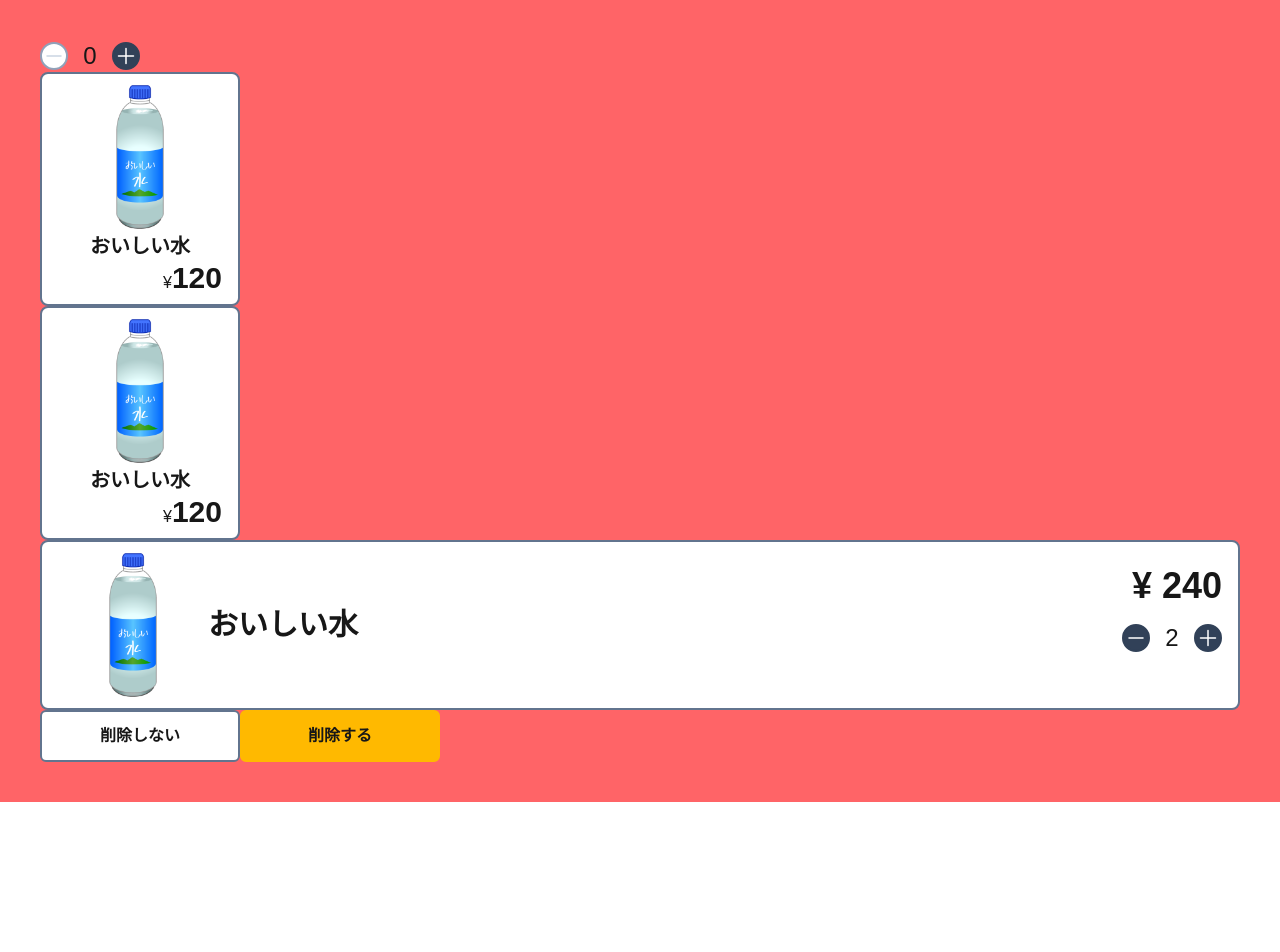
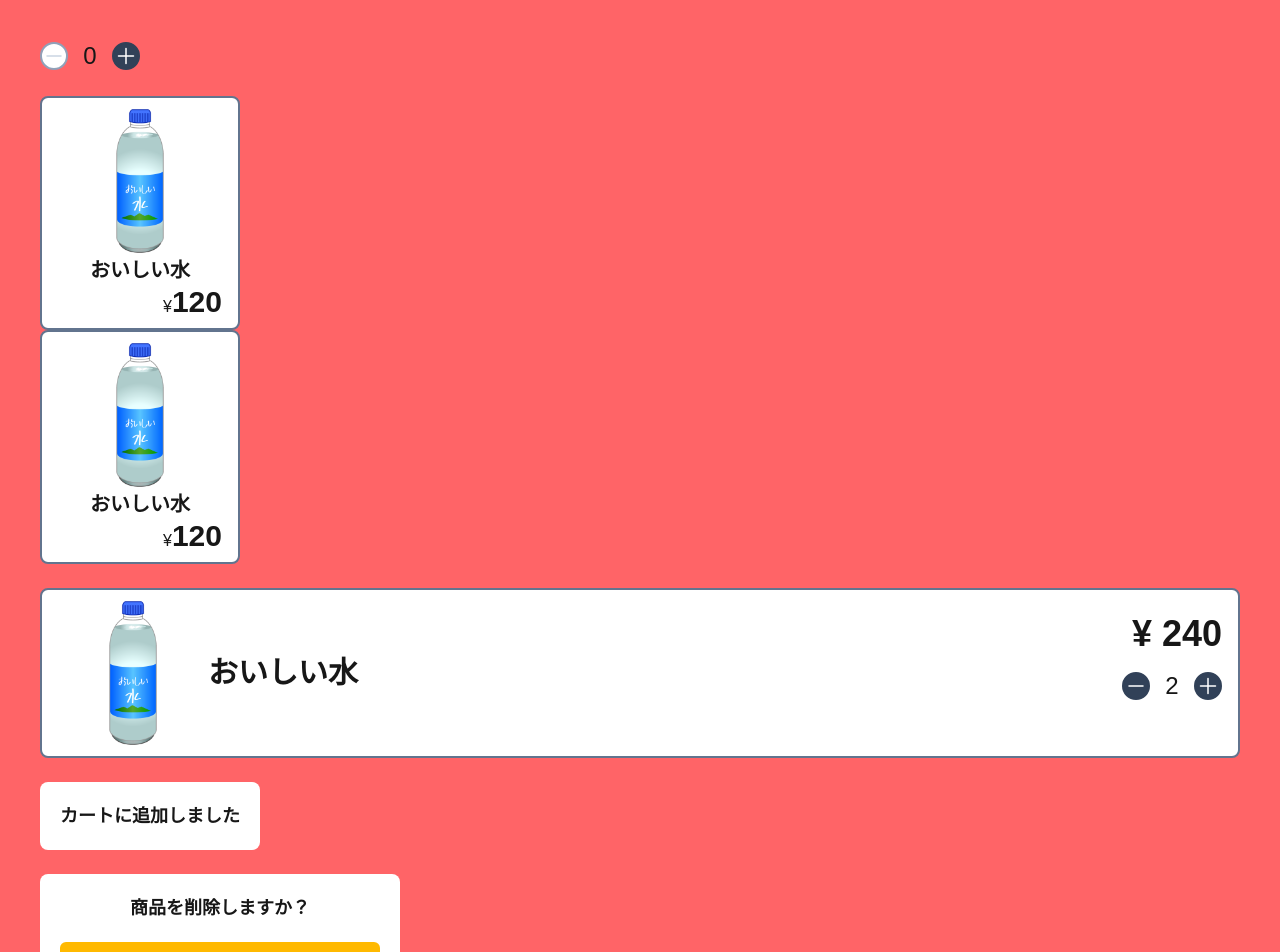
Before and after one commit to inooto/registry_next, a Next.js app: page / in a window 1280 px wide. Shown: the top 952 px of the page. Before the commit the page ends 802 px from the top, so only its background shows below. Built offline with nearby package versions, Linux system fonts and the light colour scheme.

Commit message:
add: modal

```diff
--- a/app/page.tsx
+++ b/app/page.tsx
@@ -6,6 +6,7 @@ import Counter from "@/components/counter";
 import ItemListCard from "@/components/cards/itemListCard";
 import ItemCartCard from "@/components/cards/itemCartCard";
 import NormalButton from "@/components/buttons/normalButton";
+import Modal from "@/components/modal";
 
 const devItem = {
   id: 1,
@@ -32,6 +33,9 @@ export default function Home() {
         onIncrement={() => count < 20 && setCount(count + 1)}
         onDecrement={() => count > 0 && setCount(count - 1)}
       />
+
+      <br />
+
       <ItemListCard
         id={devItem["id"]}
         src={devItem["src"]}
@@ -48,6 +52,9 @@ export default function Home() {
         price={devItem["price"]}
         showDetail={showItemDetail}
       />
+
+      <br />
+
       <ItemCartCard
         id={devItem["id"]}
         src={devItem["src"]}
@@ -56,8 +63,22 @@ export default function Home() {
         price={devItem["price"]}
         amount={2}
       />
-      <NormalButton text="削除しない" color="white" />
-      <NormalButton text="削除する" color="yellow" />
+
+      <br />
+
+      <Modal>
+        <p>カートに追加しました</p>
+      </Modal>
+
+      <br />
+
+      <Modal>
+        <p>商品を削除しますか？</p>
+        <div className="flex flex-col gap-2">
+          <NormalButton text="削除する" color="yellow" />
+          <NormalButton text="削除しない" color="white" />
+        </div>
+      </Modal>
     </div>
   );
 }
--- a/components/buttons/normalButton.tsx
+++ b/components/buttons/normalButton.tsx
@@ -14,7 +14,7 @@ const NormalButton = (props: NormalButton) => {
 
   return (
     <button
-      className={`w-50 py-3 text-md font-bold align-center border-2 rounded-md ${Colors}`}
+      className={`w-80 py-3 text-md font-bold border-2 rounded-md ${Colors}`}
     >
       {text}
     </button>
--- /dev/null
+++ b/components/modal.tsx
@@ -0,0 +1,13 @@
+type ModalProps = {
+  children: React.ReactNode;
+};
+
+const Modal = (props: ModalProps) => {
+  return (
+    <div className="flex flex-col justify-center items-center bg-white w-fit p-5 text-lg font-bold rounded-lg gap-5">
+      {props.children}
+    </div>
+  );
+};
+
+export default Modal;
```
